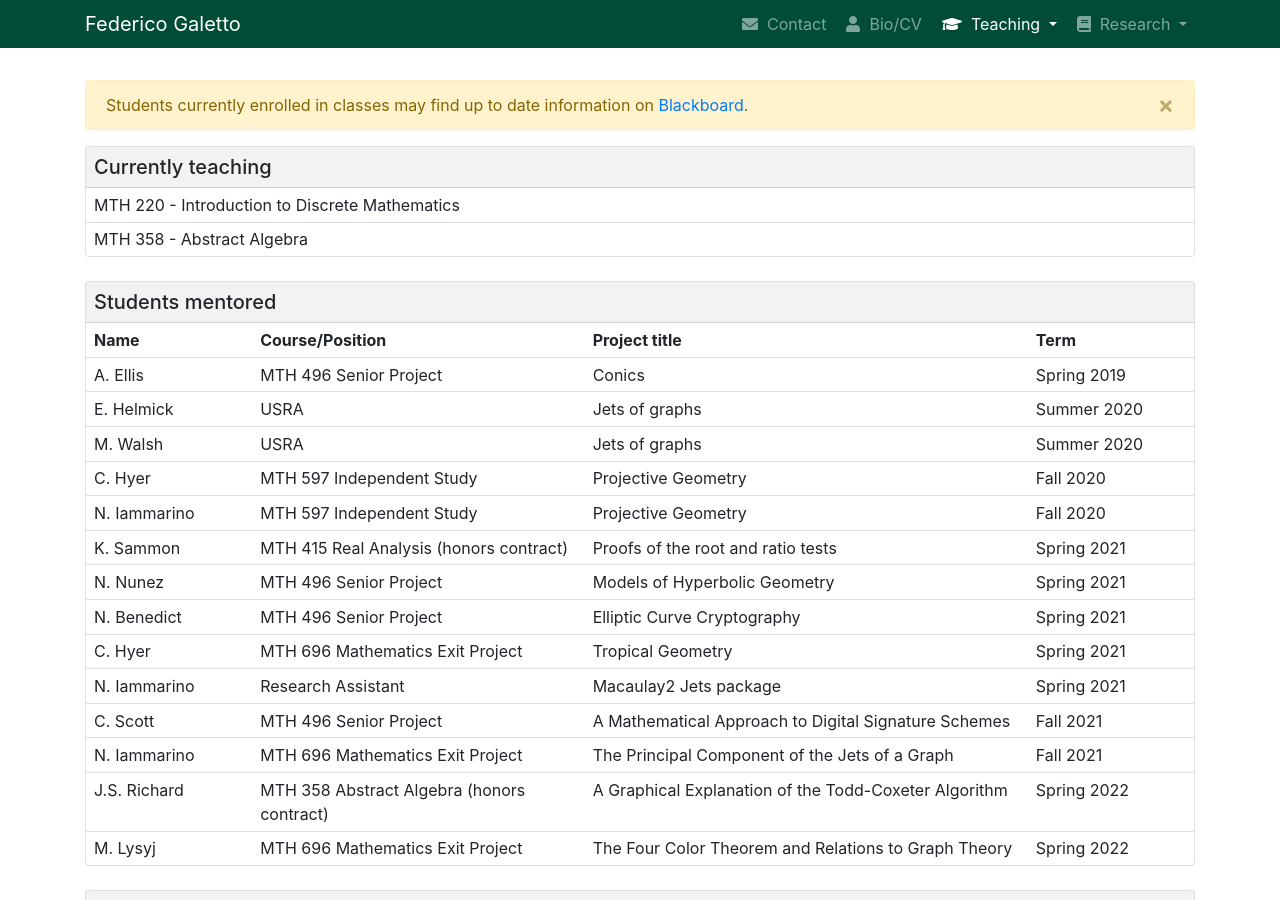
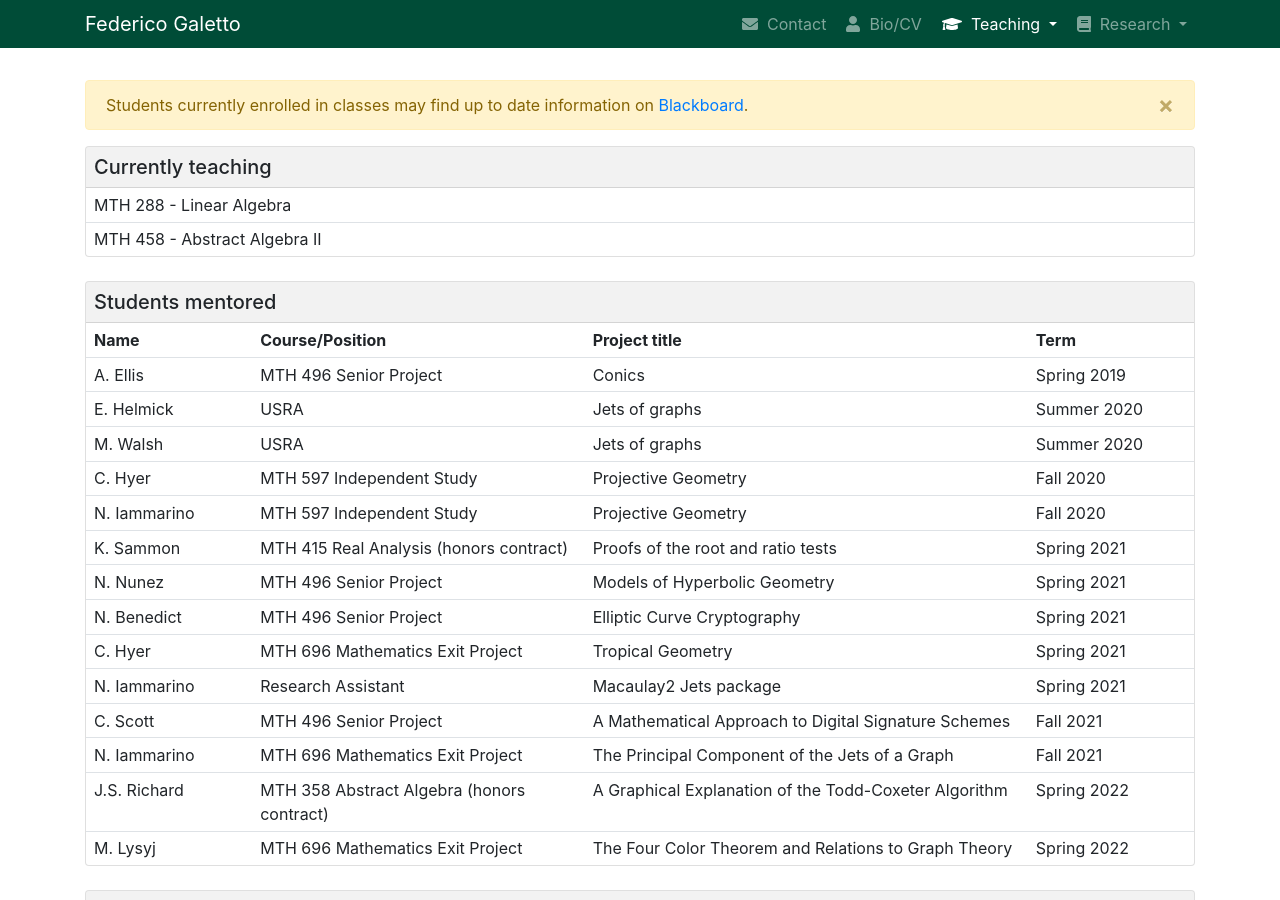
Before and after one commit to galettof/galettof.github.io, a Jekyll site: the page built from teaching.html, in a window 1280 px wide and 900 px high. Built offline with Jekyll 4.4.1, drawn with Linux system fonts in a browser that asks for light colours; nearby versions of some CDN libraries.

Commit message:
courses spring 23

```diff
--- a/teaching.html
+++ b/teaching.html
@@ -21,8 +21,8 @@ active: teaching
 	</div>
 	<table class="table notop table-sm mb-0">
 	  <tbody>
-	    <tr><td>MTH 220 - Introduction to Discrete Mathematics</td></tr>
-	    <tr><td>MTH 358 - Abstract Algebra</td></tr>
+	    <tr><td>MTH 288 - Linear Algebra</td></tr>
+	    <tr><td>MTH 458 - Abstract Algebra II</td></tr>
 	  </tbody>
 	</table>
       </div>
```
